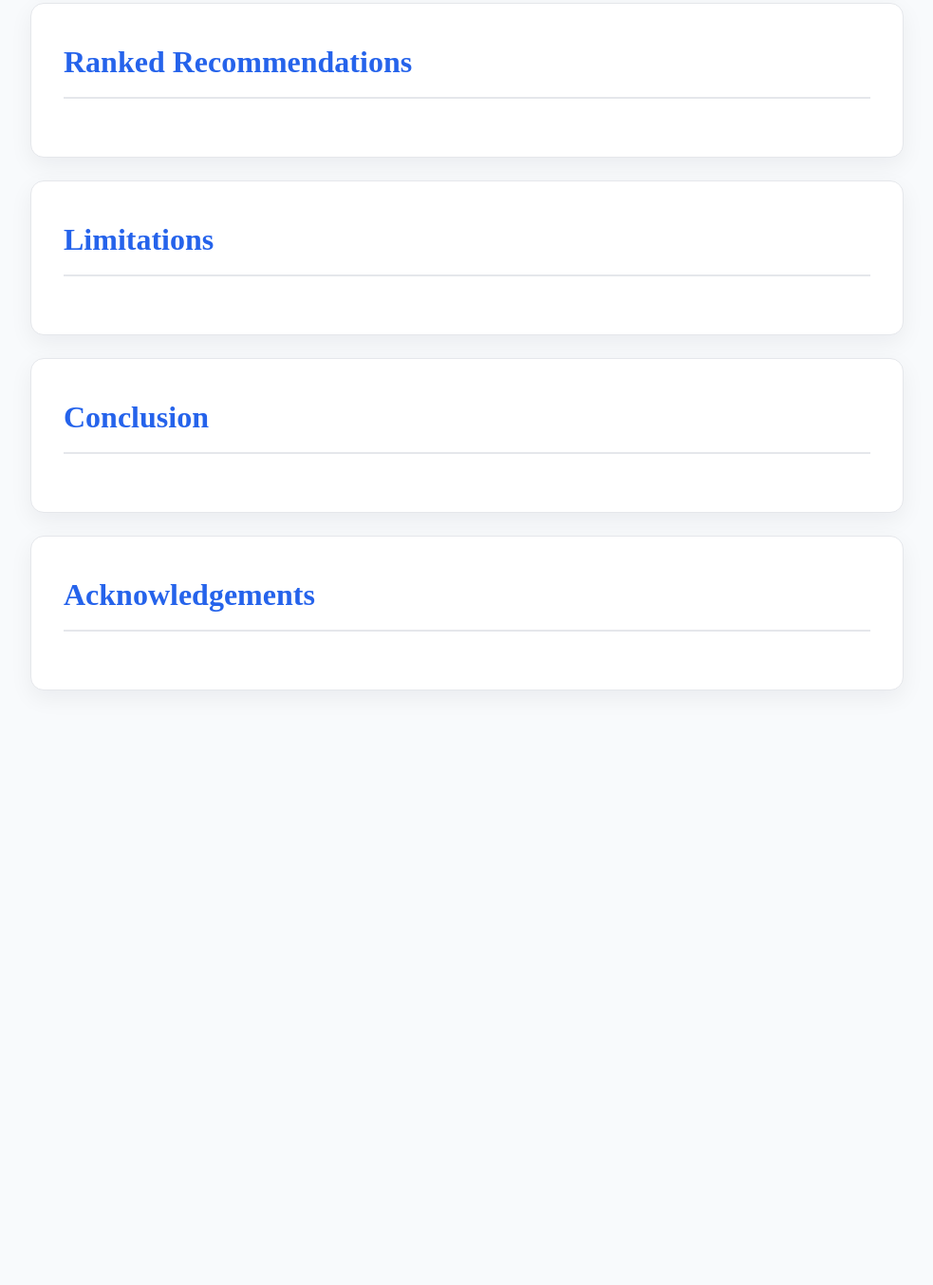
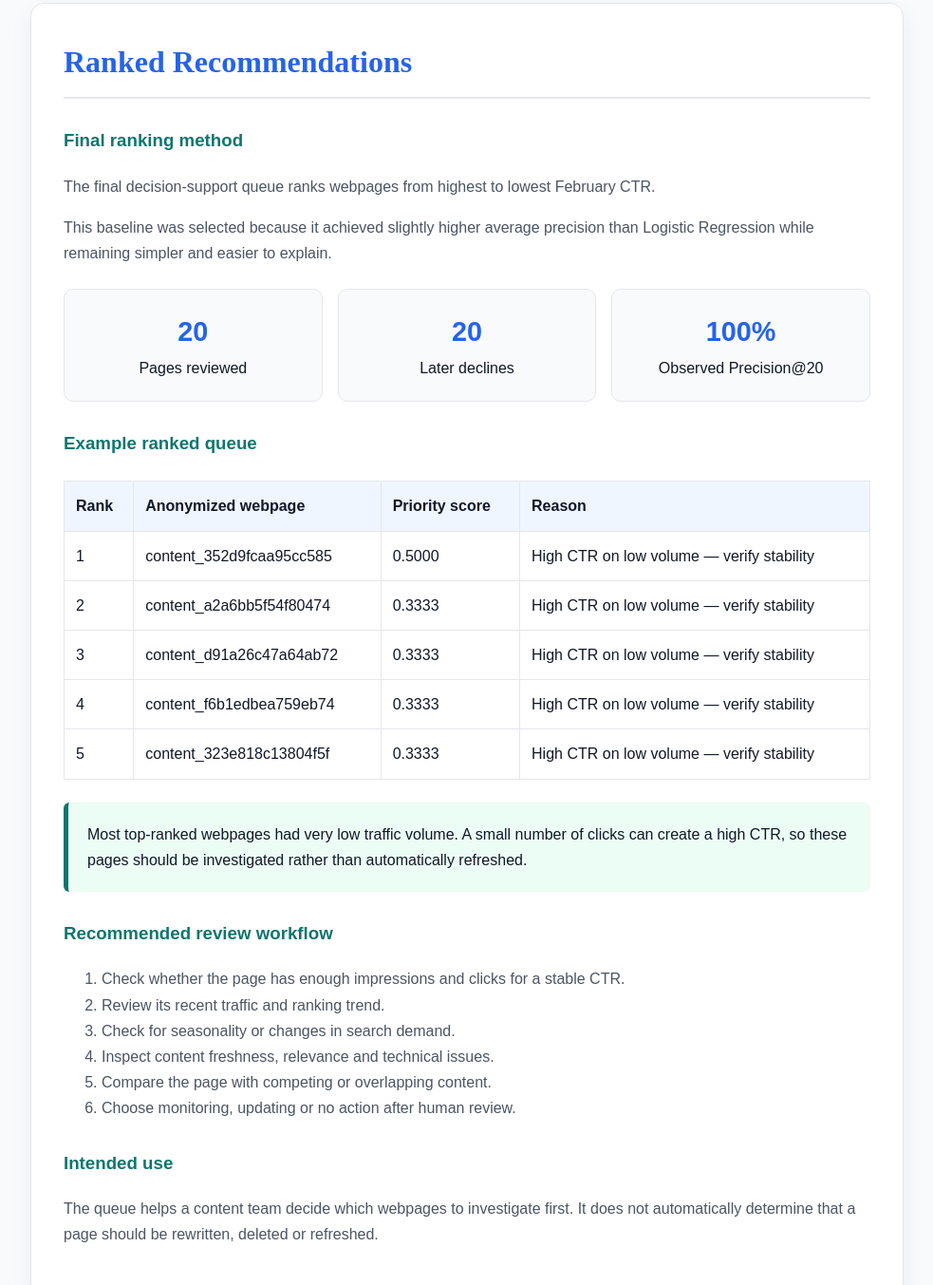
Before and after one commit to Suhail-Ahmed7/flyrank-ml-internship-suhail, a plain HTML site: page docs/index.html in a window 1280 px wide. Shown: the part 6491-7844 px from the top of the page at 95% size, without its empty margins (148-1131 px from the left). Before the commit the page ends 7278 px from the top, so only its background shows below. Drawn offline with Linux system fonts and the light colour scheme.

Commit message:
Add ranked content recommendations

```diff
--- a/docs/index.html
+++ b/docs/index.html
@@ -601,8 +601,113 @@
 </section>
 
     <section id="recommendations">
-      <h2>Ranked Recommendations</h2>
-    </section>
+  <h2>Ranked Recommendations</h2>
+
+  <h3>Final ranking method</h3>
+
+  <p>
+    The final decision-support queue ranks webpages from highest to lowest
+    February CTR.
+  </p>
+
+  <p>
+    This baseline was selected because it achieved slightly higher average
+    precision than Logistic Regression while remaining simpler and easier
+    to explain.
+  </p>
+
+  <div class="metric-grid">
+    <div class="metric">
+      <strong>20</strong>
+      Pages reviewed
+    </div>
+
+    <div class="metric">
+      <strong>20</strong>
+      Later declines
+    </div>
+
+    <div class="metric">
+      <strong>100%</strong>
+      Observed Precision@20
+    </div>
+  </div>
+
+  <h3>Example ranked queue</h3>
+
+  <table>
+    <thead>
+      <tr>
+        <th>Rank</th>
+        <th>Anonymized webpage</th>
+        <th>Priority score</th>
+        <th>Reason</th>
+      </tr>
+    </thead>
+
+    <tbody>
+      <tr>
+        <td>1</td>
+        <td>content_352d9fcaa95cc585</td>
+        <td>0.5000</td>
+        <td>High CTR on low volume — verify stability</td>
+      </tr>
+
+      <tr>
+        <td>2</td>
+        <td>content_a2a6bb5f54f80474</td>
+        <td>0.3333</td>
+        <td>High CTR on low volume — verify stability</td>
+      </tr>
+
+      <tr>
+        <td>3</td>
+        <td>content_d91a26c47a64ab72</td>
+        <td>0.3333</td>
+        <td>High CTR on low volume — verify stability</td>
+      </tr>
+
+      <tr>
+        <td>4</td>
+        <td>content_f6b1edbea759eb74</td>
+        <td>0.3333</td>
+        <td>High CTR on low volume — verify stability</td>
+      </tr>
+
+      <tr>
+        <td>5</td>
+        <td>content_323e818c13804f5f</td>
+        <td>0.3333</td>
+        <td>High CTR on low volume — verify stability</td>
+      </tr>
+    </tbody>
+  </table>
+
+  <div class="highlight">
+    Most top-ranked webpages had very low traffic volume. A small number of
+    clicks can create a high CTR, so these pages should be investigated
+    rather than automatically refreshed.
+  </div>
+
+  <h3>Recommended review workflow</h3>
+
+  <ol>
+    <li>Check whether the page has enough impressions and clicks for a stable CTR.</li>
+    <li>Review its recent traffic and ranking trend.</li>
+    <li>Check for seasonality or changes in search demand.</li>
+    <li>Inspect content freshness, relevance and technical issues.</li>
+    <li>Compare the page with competing or overlapping content.</li>
+    <li>Choose monitoring, updating or no action after human review.</li>
+  </ol>
+
+  <h3>Intended use</h3>
+
+  <p>
+    The queue helps a content team decide which webpages to investigate
+    first. It does not automatically determine that a page should be
+    rewritten, deleted or refreshed.
+  </p>
+</section>
 
     <section id="limitations">
       <h2>Limitations</h2>
```
